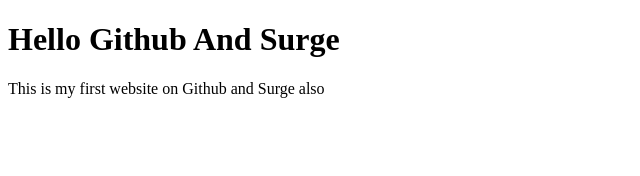
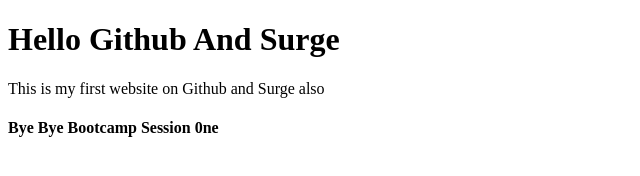
Before and after one commit to Saifullah455/Bootcamp-Practice-One, a plain HTML site: page index.html in a window 1280 px wide. Shown: the whole page, without its empty margins (0-640 px from the left). Drawn offline with Linux system fonts and the light colour scheme.

Commit message:
Update index.html

```diff
--- a/index.html
+++ b/index.html
@@ -8,5 +8,6 @@
 <body>
     <h1>Hello Github And Surge</h1>
     <div>This is my first website on Github and Surge also</div>
+    <h4>Bye Bye Bootcamp Session 0ne</h4>
 </body>
 </html>
```
